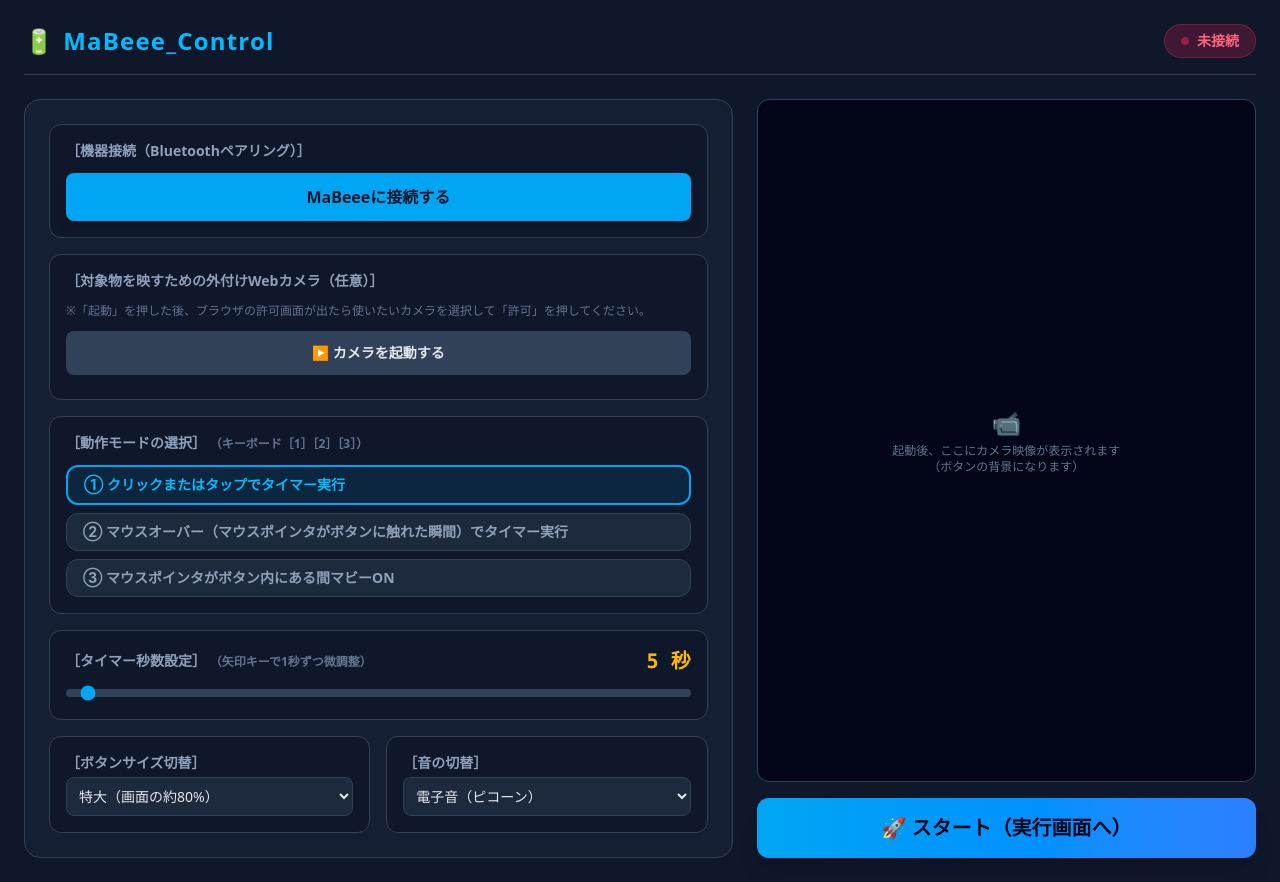
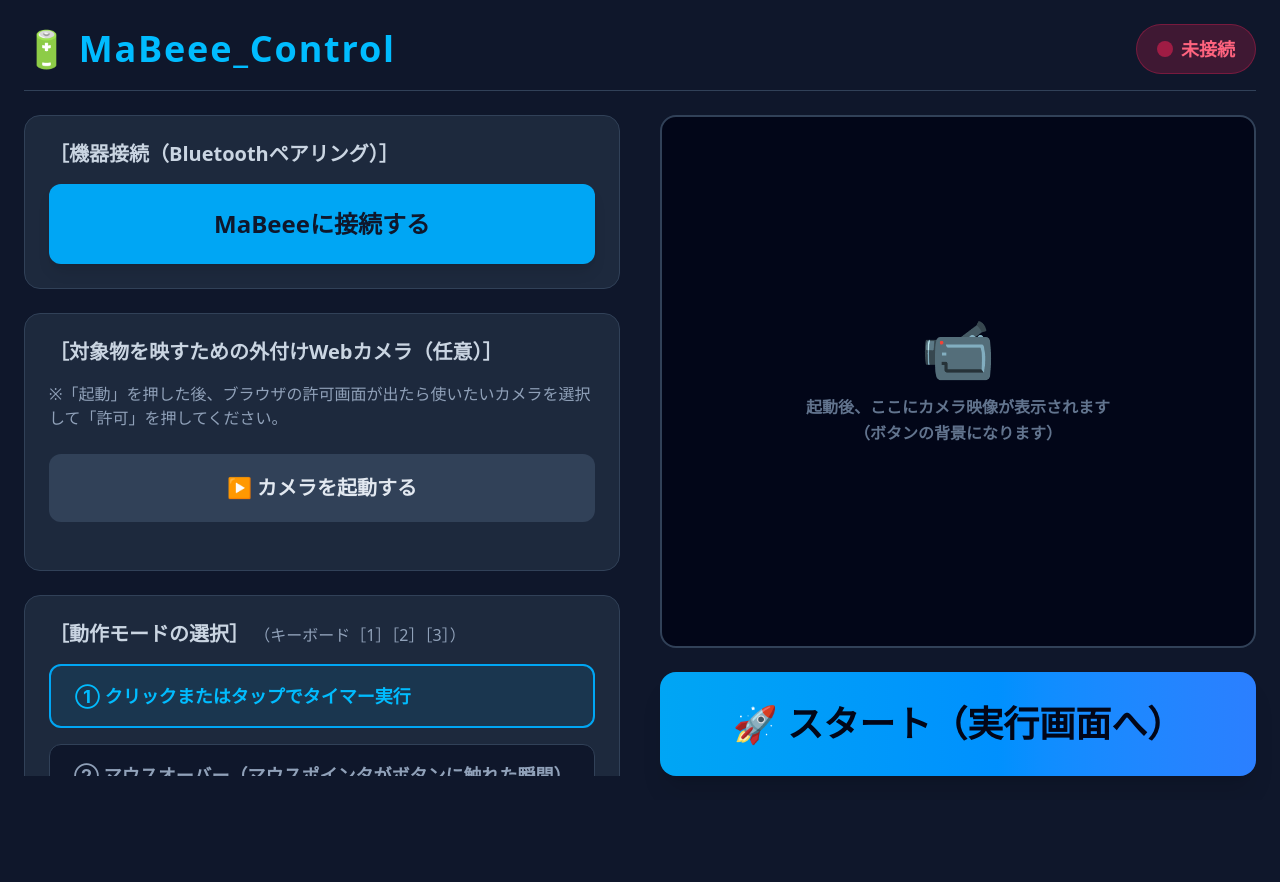
Before and after one commit to iamsam174/MaBeee_Web, a plain HTML site: page index.html in a window 1280 px wide. After the commit the page ends 800 px from the top, so only its background shows below. Drawn offline with nearby package versions, Linux system fonts and the light colour scheme.

Commit message:
Add files via upload

```diff
--- a/index.html
+++ b/index.html
@@ -18,89 +18,97 @@
             z-index: 0;
             border-radius: 20px;
         }
+        /* Windows等で表示されるスクロールバーを見やすくカスタム */
+        .custom-scrollbar::-webkit-scrollbar { width: 8px; }
+        .custom-scrollbar::-webkit-scrollbar-track { background: rgba(15, 23, 42, 0.5); border-radius: 4px; }
+        .custom-scrollbar::-webkit-scrollbar-thumb { background: #475569; border-radius: 4px; }
+        .custom-scrollbar::-webkit-scrollbar-thumb:hover { background: #64748b; }
     </style>
 </head>
-<body class="bg-slate-900 text-slate-100 min-h-[100dvh] select-none">
+<body class="bg-slate-900 text-slate-100 min-h-[100dvh] select-none flex flex-col relative">
 
-    <div id="screen-launcher" class="min-h-[100dvh] flex flex-col p-4 md:p-6">
-        <header class="mb-4 md:mb-6 flex justify-between items-center border-b border-slate-700 pb-4">
-            <h1 class="text-xl md:text-2xl font-bold tracking-wider text-sky-400 flex items-center gap-2">
+    <div id="screen-launcher" class="h-[100dvh] flex flex-col p-4 md:p-6 overflow-hidden">
+        <header class="flex-none mb-4 md:mb-6 flex justify-between items-center border-b border-slate-700 pb-4">
+            <h1 class="text-2xl md:text-3xl lg:text-4xl font-bold tracking-wider text-sky-400 flex items-center gap-2">
                 <span>🔋</span> MaBeee_Control
             </h1>
-            <div id="launcher-status" class="px-3 md:px-4 py-1.5 rounded-full text-sm font-bold bg-rose-500/20 text-rose-400 border border-rose-500/30 flex items-center gap-2">
-                <span class="w-2 h-2 rounded-full bg-rose-500 animate-pulse"></span> 未接続
+            <div id="launcher-status" class="px-4 py-2 md:px-5 md:py-2.5 rounded-full text-sm md:text-base lg:text-lg font-bold bg-rose-500/20 text-rose-400 border border-rose-500/30 flex items-center gap-2">
+                <span class="w-3 h-3 md:w-4 md:h-4 rounded-full bg-rose-500 animate-pulse"></span> 未接続
             </div>
         </header>
 
-        <div class="flex-1 grid grid-cols-1 md:grid-cols-12 gap-4 md:gap-6">
-            <div class="md:col-span-7 bg-slate-800/50 p-4 md:p-6 rounded-2xl border border-slate-700 flex flex-col gap-4">
+        <!-- メインコンテンツ全体：画面内に収め、はみ出す場合は内部をスクロールさせる -->
+        <div class="flex-1 min-h-0 flex flex-col md:flex-row gap-4 md:gap-6">
+
+            <!-- 左側：設定エリア (はみ出す場合はここだけスクロール) -->
+            <div class="w-full md:w-1/2 lg:w-7/12 flex-1 overflow-y-auto pr-2 md:pr-4 flex flex-col gap-5 md:gap-6 pb-2 custom-scrollbar">
 
                 <!-- Bluetooth接続 -->
-                <div class="bg-slate-900 p-4 rounded-xl border border-slate-700">
-                    <h2 class="text-sm font-bold text-slate-400 mb-3">［機器接続（Bluetoothペアリング）］</h2>
-                    <button id="btn-connect" class="w-full bg-sky-500 hover:bg-sky-400 text-slate-900 font-bold py-3 rounded-lg transition-all active:scale-95 shadow-lg">
+                <div class="bg-slate-800 p-4 md:p-6 rounded-2xl border border-slate-700">
+                    <h2 class="text-lg md:text-xl font-bold text-slate-300 mb-3 md:mb-4">［機器接続（Bluetoothペアリング）］</h2>
+                    <button id="btn-connect" class="w-full bg-sky-500 hover:bg-sky-400 text-slate-900 font-bold py-4 md:py-5 lg:py-6 rounded-xl transition-all active:scale-95 shadow-lg text-xl md:text-2xl">
                         MaBeeeに接続する
                     </button>
                 </div>
 
                 <!-- 外付けWebカメラ -->
-                <div class="bg-slate-900 p-4 rounded-xl border border-slate-700 flex flex-col gap-2">
-                    <h2 class="text-sm font-bold text-slate-400 mb-1">［対象物を映すための外付けWebカメラ（任意）］</h2>
-                    <p class="text-xs text-slate-500 mb-1">※「起動」を押した後、ブラウザの許可画面が出たら使いたいカメラを選択して「許可」を押してください。</p>
+                <div class="bg-slate-800 p-4 md:p-6 rounded-2xl border border-slate-700 flex flex-col gap-3">
+                    <h2 class="text-lg md:text-xl font-bold text-slate-300">［対象物を映すための外付けWebカメラ（任意）］</h2>
+                    <p class="text-sm md:text-base text-slate-400 mt-1">※「起動」を押した後、ブラウザの許可画面が出たら使いたいカメラを選択して「許可」を押してください。</p>
 
-                    <button id="btn-out-camera" class="w-full bg-slate-700 hover:bg-slate-600 text-slate-200 font-bold py-3 rounded-lg transition-all text-sm">
+                    <button id="btn-out-camera" class="w-full bg-slate-700 hover:bg-slate-600 text-slate-200 font-bold py-4 md:py-5 rounded-xl transition-all text-base md:text-lg lg:text-xl mt-3">
                         ▶️ カメラを起動する
                     </button>
 
-                    <div class="flex gap-2">
-                        <button id="btn-out-camera-switch" class="hidden flex-1 bg-slate-700 hover:bg-slate-600 text-slate-200 font-bold py-2.5 rounded-lg transition-all text-xs">
+                    <div class="flex flex-col sm:flex-row gap-2 mt-3">
+                        <button id="btn-out-camera-switch" class="hidden flex-1 bg-slate-700 hover:bg-slate-600 text-slate-200 font-bold py-3 md:py-4 rounded-xl transition-all text-sm md:text-base">
                             🔄 別のカメラに切替
                         </button>
-                        <button id="btn-out-camera-stop" class="hidden flex-1 bg-slate-700 hover:bg-slate-600 text-slate-200 font-bold py-2.5 rounded-lg transition-all text-xs">
+                        <button id="btn-out-camera-stop" class="hidden flex-1 bg-slate-700 hover:bg-slate-600 text-slate-200 font-bold py-3 md:py-4 rounded-xl transition-all text-sm md:text-base">
                             ⏹️ カメラを停止
                         </button>
                     </div>
                 </div>
 
                 <!-- 動作モード選択 -->
-                <div class="bg-slate-900 p-4 rounded-xl border border-slate-700">
-                    <h2 class="text-sm font-bold text-slate-400 mb-3">［動作モードの選択］ <span class="text-xs text-slate-500">（キーボード［1］［2］［3］）</span></h2>
-                    <div class="grid grid-cols-1 gap-2">
-                        <button id="mode-btn-1" class="mode-select-btn text-left border-2 border-sky-500 bg-sky-500/10 text-sky-400 font-bold py-2 px-4 rounded-xl text-sm transition-all">
+                <div class="bg-slate-800 p-4 md:p-6 rounded-2xl border border-slate-700">
+                    <h2 class="text-lg md:text-xl font-bold text-slate-300 mb-4">［動作モードの選択］ <span class="text-sm md:text-base text-slate-400 font-normal block sm:inline mt-1 sm:mt-0">（キーボード［1］［2］［3］）</span></h2>
+                    <div class="grid grid-cols-1 gap-3 md:gap-4">
+                        <button id="mode-btn-1" class="mode-select-btn text-left border-2 border-sky-500 bg-sky-500/10 text-sky-400 font-bold py-3 md:py-4 px-4 md:px-6 rounded-xl text-base md:text-lg transition-all">
                             ① クリックまたはタップでタイマー実行
                         </button>
-                        <button id="mode-btn-2" class="mode-select-btn text-left border border-slate-700 bg-slate-800 text-slate-400 font-bold py-2 px-4 rounded-xl text-sm transition-all">
+                        <button id="mode-btn-2" class="mode-select-btn text-left border border-slate-700 bg-slate-900 text-slate-400 font-bold py-3 md:py-4 px-4 md:px-6 rounded-xl text-base md:text-lg transition-all">
                             ② マウスオーバー（マウスポインタがボタンに触れた瞬間）でタイマー実行
                         </button>
-                        <button id="mode-btn-3" class="mode-select-btn text-left border border-slate-700 bg-slate-800 text-slate-400 font-bold py-2 px-4 rounded-xl text-sm transition-all">
+                        <button id="mode-btn-3" class="mode-select-btn text-left border border-slate-700 bg-slate-900 text-slate-400 font-bold py-3 md:py-4 px-4 md:px-6 rounded-xl text-base md:text-lg transition-all">
                             ③ マウスポインタがボタン内にある間マビーON
                         </button>
                     </div>
                 </div>
 
                 <!-- タイマー秒数設定 -->
-                <div class="bg-slate-900 p-4 rounded-xl border border-slate-700">
-                    <div class="flex justify-between items-center mb-1">
-                        <h2 class="text-sm font-bold text-slate-400">［タイマー秒数設定］ <span class="text-xs text-slate-500">（矢印キーで1秒ずつ微調整）</span></h2>
-                        <span id="timer-val" class="text-xl font-mono font-bold text-amber-400">5 秒</span>
+                <div class="bg-slate-800 p-4 md:p-6 rounded-2xl border border-slate-700">
+                    <div class="flex justify-between items-center mb-3 md:mb-4">
+                        <h2 class="text-lg md:text-xl font-bold text-slate-300">［タイマー秒数設定］ <span class="text-sm md:text-base text-slate-400 font-normal block sm:inline mt-1 sm:mt-0">（矢印キーで微調整）</span></h2>
+                        <span id="timer-val" class="text-3xl md:text-4xl font-mono font-bold text-amber-400 whitespace-nowrap ml-2 flex-shrink-0">5 秒</span>
                     </div>
-                    <input id="slider-timer" type="range" min="1" max="180" step="1" value="5" class="w-full h-2 bg-slate-700 rounded-lg appearance-none cursor-pointer accent-sky-500">
+                    <input id="slider-timer" type="range" min="1" max="180" step="1" value="5" class="w-full h-4 md:h-6 bg-slate-900 rounded-lg appearance-none cursor-pointer accent-sky-500">
                 </div>
 
                 <!-- ボタンサイズ・音 -->
-                <div class="grid grid-cols-2 gap-4">
-                    <div class="bg-slate-900 p-4 rounded-xl border border-slate-700">
-                        <h2 class="text-sm font-bold text-slate-400 mb-1">［ボタンサイズ切替］</h2>
-                        <select id="select-size" class="w-full bg-slate-800 border border-slate-700 rounded-lg p-2 text-slate-200 focus:outline-none text-sm">
+                <div class="grid grid-cols-1 md:grid-cols-2 gap-4 md:gap-6">
+                    <div class="bg-slate-800 p-4 md:p-6 rounded-2xl border border-slate-700">
+                        <h2 class="text-lg md:text-xl font-bold text-slate-300 mb-3">［ボタンサイズ切替］</h2>
+                        <select id="select-size" class="w-full bg-slate-900 border border-slate-700 rounded-xl p-3 md:p-4 text-slate-200 focus:outline-none text-base md:text-lg font-bold cursor-pointer min-h-[48px] md:min-h-[60px]">
                             <option value="size-xl" selected>特大（画面の約80%）</option>
                             <option value="size-l">大</option>
                             <option value="size-m">中</option>
                             <option value="size-s">小</option>
                         </select>
                     </div>
-                    <div class="bg-slate-900 p-4 rounded-xl border border-slate-700">
-                        <h2 class="text-sm font-bold text-slate-400 mb-1">［音の切替］</h2>
-                        <select id="select-sound" class="w-full bg-slate-800 border border-slate-700 rounded-lg p-2 text-slate-200 focus:outline-none text-sm">
+                    <div class="bg-slate-800 p-4 md:p-6 rounded-2xl border border-slate-700">
+                        <h2 class="text-lg md:text-xl font-bold text-slate-300 mb-3">［音の切替］</h2>
+                        <select id="select-sound" class="w-full bg-slate-900 border border-slate-700 rounded-xl p-3 md:p-4 text-slate-200 focus:outline-none text-base md:text-lg font-bold cursor-pointer min-h-[48px] md:min-h-[60px]">
                             <option value="sound-a" selected>電子音（ピコーン）</option>
                             <option value="sound-b">ファンファーレ</option>
                             <option value="sound-none">音なし</option>
@@ -109,17 +117,17 @@
                 </div>
             </div>
 
-            <!-- 右列: カメラプレビュー＋スタート -->
-            <div class="md:col-span-5 flex flex-col gap-4">
-                <div class="flex-1 bg-slate-950 rounded-xl border border-slate-700 overflow-hidden relative flex items-center justify-center min-h-[140px]">
+            <!-- 右側：固定エリア (スマホ時は常に最下部、PC時は右側に配置) -->
+            <div class="w-full md:w-1/2 lg:w-5/12 flex-none md:flex-1 flex flex-col gap-4 md:gap-6 border-t border-slate-700 md:border-t-0 pt-4 md:pt-0 min-h-0">
+                <div class="flex-1 bg-slate-950 rounded-2xl border-2 border-slate-700 overflow-hidden relative flex items-center justify-center min-h-[140px] md:min-h-0">
                     <video id="webcam-out" class="absolute inset-0 w-full h-full object-cover" autoplay playsinline muted></video>
-                    <div id="placeholder-out" class="text-center text-slate-500 p-2 z-10">
-                        <span class="text-2xl block mb-1">📹</span>
-                        <p class="text-xs">起動後、ここにカメラ映像が表示されます<br>（ボタンの背景になります）</p>
+                    <div id="placeholder-out" class="text-center text-slate-500 p-4 z-10 flex flex-col items-center">
+                        <span class="text-4xl md:text-6xl block mb-2 md:mb-4">📹</span>
+                        <p class="text-sm md:text-base font-bold leading-relaxed">起動後、ここにカメラ映像が表示されます<br>（ボタンの背景になります）</p>
                     </div>
                 </div>
 
-                <button id="btn-start" class="w-full bg-gradient-to-r from-sky-500 to-blue-500 hover:from-sky-400 hover:to-blue-400 text-slate-950 text-xl font-black py-4 rounded-xl transition-all shadow-xl active:scale-[0.98]">
+                <button id="btn-start" class="flex-none w-full bg-gradient-to-r from-sky-500 to-blue-500 hover:from-sky-400 hover:to-blue-400 text-slate-950 text-2xl md:text-3xl lg:text-4xl font-black py-5 md:py-6 lg:py-8 rounded-2xl transition-all shadow-xl active:scale-[0.98]">
                     🚀 スタート（実行画面へ）
                 </button>
             </div>
@@ -127,23 +135,23 @@
     </div>
 
 
-    <div id="screen-run" class="fixed inset-0 min-h-[100dvh] hidden bg-slate-950 transition-colors duration-300">
+    <div id="screen-run" class="fixed inset-0 min-h-[100dvh] hidden bg-slate-950 transition-colors duration-300 z-50">
 
         <div id="mabeee-target" class="draggable absolute bg-slate-800 border-4 border-slate-700 hover:border-sky-400 rounded-3xl flex flex-col justify-center items-center p-6 cursor-move shadow-2xl transition-colors duration-150 select-none overflow-hidden">
             <video id="run-webcam" class="target-video hidden" autoplay playsinline muted></video>
 
             <div id="dwell-indicator" class="absolute inset-x-0 bottom-0 h-0 bg-sky-500/40 transition-all duration-0 pointer-events-none"></div>
 
-            <span id="target-icon" class="pointer-events-none text-6xl mb-4 z-10 drop-shadow-[0_4px_6px_rgba(0,0,0,0.8)]">🤖</span>
-            <span id="target-text" class="pointer-events-none text-3xl font-black tracking-widest text-slate-200 z-10 drop-shadow-[0_4px_6px_rgba(0,0,0,0.8)]">マビーON</span>
+            <span id="target-icon" class="pointer-events-none text-6xl md:text-8xl mb-4 md:mb-8 z-10 drop-shadow-[0_4px_6px_rgba(0,0,0,0.8)]">🤖</span>
+            <span id="target-text" class="pointer-events-none text-3xl md:text-5xl lg:text-6xl font-black tracking-widest text-slate-200 z-10 drop-shadow-[0_4px_6px_rgba(0,0,0,0.8)]">マビーON</span>
         </div>
 
-        <div class="absolute bottom-6 left-1/2 -translate-x-1/2 z-40 text-center text-xs text-slate-400 bg-slate-900/80 px-4 py-2 rounded-xl border border-slate-800 pointer-events-none shadow-lg whitespace-nowrap">
+        <div class="absolute bottom-6 left-1/2 -translate-x-1/2 z-40 text-center text-xs md:text-sm text-slate-400 bg-slate-900/80 px-4 py-2 rounded-xl border border-slate-800 pointer-events-none shadow-lg whitespace-nowrap">
             ［1］キー：クリックまたはタップでタイマー実行、［2］キー：マウスオーバーでタイマー実行、［3］キー：マウスポインタがボタン内にある間マビーON
         </div>
 
         <div class="absolute bottom-6 right-6 z-50">
-            <button id="btn-back" class="bg-slate-800 hover:bg-slate-700 text-slate-300 hover:text-white font-bold px-6 py-3 rounded-xl shadow-lg border border-slate-700 transition-all active:scale-95 text-base">
+            <button id="btn-back" class="bg-slate-800 hover:bg-slate-700 text-slate-300 hover:text-white font-bold px-6 md:px-8 py-3 md:py-4 rounded-xl shadow-lg border border-slate-700 transition-all active:scale-95 text-base md:text-xl">
                 ↩ 設定に戻る
             </button>
         </div>
@@ -246,9 +254,9 @@
                 appMode = modeNum;
                 document.querySelectorAll('.mode-select-btn').forEach((btn, idx) => {
                     if (idx + 1 === modeNum) {
-                        btn.className = "mode-select-btn text-left border-2 border-sky-500 bg-sky-500/10 text-sky-400 font-bold py-2 px-4 rounded-xl text-sm transition-all";
+                        btn.className = "mode-select-btn text-left border-2 border-sky-500 bg-sky-500/10 text-sky-400 font-bold py-3 md:py-4 px-4 md:px-6 rounded-xl text-base md:text-lg transition-all";
                     } else {
-                        btn.className = "mode-select-btn text-left border border-slate-700 bg-slate-800 text-slate-400 font-bold py-2 px-4 rounded-xl text-sm transition-all";
+                        btn.className = "mode-select-btn text-left border border-slate-700 bg-slate-900 text-slate-400 font-bold py-3 md:py-4 px-4 md:px-6 rounded-xl text-base md:text-lg transition-all";
                     }
                 });
 
@@ -290,8 +298,8 @@
                         });
 
                         const statusEl = document.getElementById('launcher-status');
-                        statusEl.innerHTML = `<span class="w-2 h-2 rounded-full bg-amber-500 animate-pulse"></span> 接続中...`;
-                        statusEl.className = "px-4 py-1.5 rounded-full text-sm font-bold bg-amber-500/20 text-amber-400 border border-amber-500/30 flex items-center gap-2";
+                        statusEl.innerHTML = `<span class="w-3 h-3 md:w-4 md:h-4 rounded-full bg-amber-500 animate-pulse"></span> 接続中...`;
+                        statusEl.className = "px-4 py-2 md:px-5 md:py-2.5 rounded-full text-sm md:text-base lg:text-lg font-bold bg-amber-500/20 text-amber-400 border border-amber-500/30 flex items-center gap-2";
 
                         const server = await device.gatt.connect();
 
@@ -327,23 +335,23 @@
                             console.warn("初期化書き込みスキップ:", e);
                         }
 
-                        statusEl.innerHTML = `<span class="w-2 h-2 rounded-full bg-emerald-500"></span> 接続完了`;
-                        statusEl.className = "px-4 py-1.5 rounded-full text-sm font-bold bg-emerald-500/20 text-emerald-400 border border-emerald-500/30 flex items-center gap-2";
+                        statusEl.innerHTML = `<span class="w-3 h-3 md:w-4 md:h-4 rounded-full bg-emerald-500"></span> 接続完了`;
+                        statusEl.className = "px-4 py-2 md:px-5 md:py-2.5 rounded-full text-sm md:text-base lg:text-lg font-bold bg-emerald-500/20 text-emerald-400 border border-emerald-500/30 flex items-center gap-2";
 
                         btnConnect.textContent = "接続完了";
-                        btnConnect.className = "w-full bg-emerald-600 text-slate-100 font-bold py-3 rounded-lg transition-all shadow-lg";
+                        btnConnect.className = "w-full bg-emerald-600 text-slate-100 font-bold py-4 md:py-5 lg:py-6 rounded-xl transition-all shadow-lg text-xl md:text-2xl";
 
                     } catch (err) {
                         console.error("Bluetooth接続エラー詳細:", err);
                         btnConnect.textContent = "MaBeeeに接続する";
-                        btnConnect.className = "w-full bg-sky-500 hover:bg-sky-400 text-slate-900 font-bold py-3 rounded-lg transition-all active:scale-95 shadow-lg";
+                        btnConnect.className = "w-full bg-sky-500 hover:bg-sky-400 text-slate-900 font-bold py-4 md:py-5 lg:py-6 rounded-xl transition-all active:scale-95 shadow-lg text-xl md:text-2xl";
 
                         if (err.name !== 'NotFoundError') {
                             alert("接続に失敗しました。\n詳細: " + err.message);
                         }
                         const statusEl = document.getElementById('launcher-status');
-                        statusEl.innerHTML = `<span class="w-2 h-2 rounded-full bg-rose-500"></span> 未接続`;
-                        statusEl.className = "px-4 py-1.5 rounded-full text-sm font-bold bg-rose-500/20 text-rose-400 border border-rose-500/30 flex items-center gap-2";
+                        statusEl.innerHTML = `<span class="w-3 h-3 md:w-4 md:h-4 rounded-full bg-rose-500"></span> 未接続`;
+                        statusEl.className = "px-4 py-2 md:px-5 md:py-2.5 rounded-full text-sm md:text-base lg:text-lg font-bold bg-rose-500/20 text-rose-400 border border-rose-500/30 flex items-center gap-2";
                     }
                 });
             }
```
